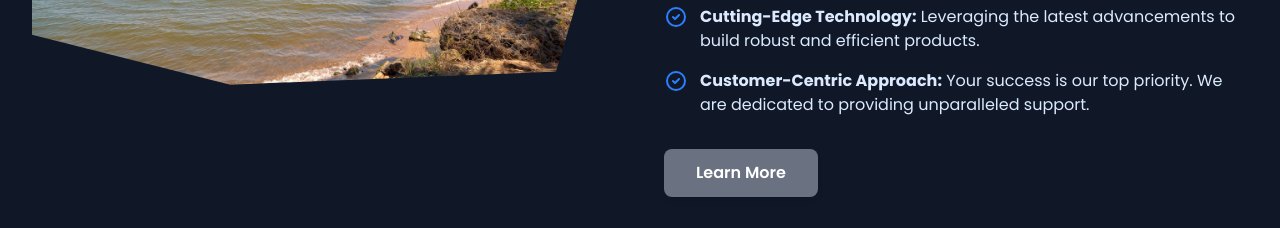
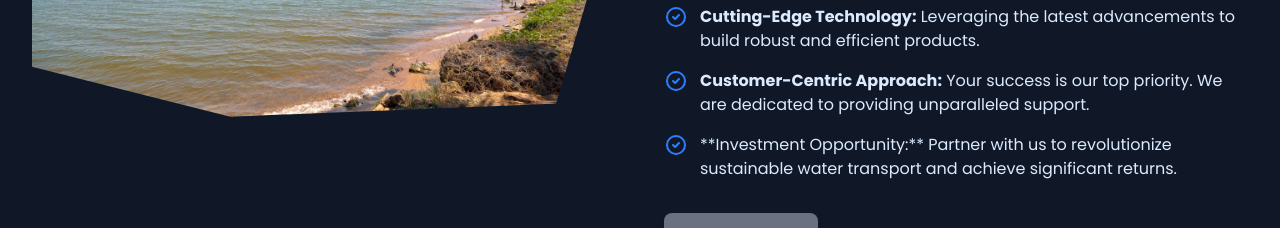
Before and after one commit to NixonOjiem/Water-boat-project, a Vue app in the folder client/: page / in a window 1280 px wide. Shown: the part 3080-3308 px from the top of the page. Built offline with nearby package versions, Linux system fonts and the light colour scheme.

Commit message:
Added a CALL  for investors in about section

```diff
--- a/client/src/components/AboutSection.vue
+++ b/client/src/components/AboutSection.vue
@@ -47,6 +47,15 @@
               </svg>
               <span><strong>Customer-Centric Approach:</strong> Your success is our top priority. We are dedicated to
                 providing unparalleled support.</span>
+            </li>
+            <li class="flex items-start">
+              <svg class="flex-shrink-0 h-6 w-6 text-blue-500 mr-3" xmlns="http://www.w3.org/2000/svg" fill="none"
+                viewBox="0 0 24 24" stroke="currentColor">
+                <path stroke-linecap="round" stroke-linejoin="round" stroke-width="2"
+                  d="M9 12l2 2 4-4m6 2a9 9 0 11-18 0 9 9 0 0118 0z" />
+              </svg>
+              <span>**Investment Opportunity:** Partner with us to revolutionize sustainable water transport and achieve
+                significant returns.</span>
             </li>
           </ul>
           <div class="mt-8">
```
